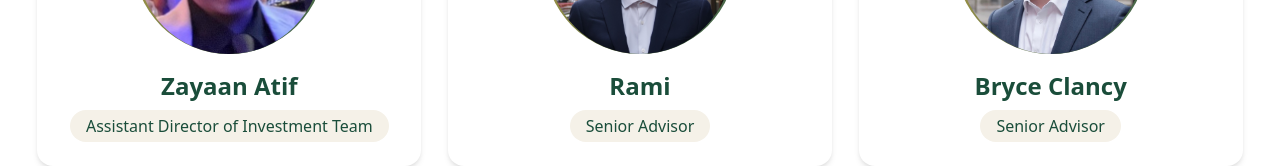
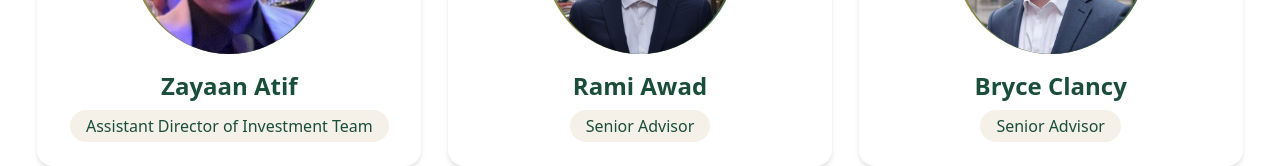
Before and after one commit to raihanzaman/meba-website, a Next.js app: page /eboard in a window 1280 px wide. Shown: the part 2127-2293 px from the top of the page. Built offline with nearby package versions, Linux system fonts and the light colour scheme.

Commit message:
Updates 9/21

```diff
--- a/src/app/eboard/page.tsx
+++ b/src/app/eboard/page.tsx
@@ -97,9 +97,9 @@ export default function eboard() {
               imageSrc="/Zayaan.jpg"
             />
             <Card
-              name="Rami"
+              name="Rami Awad"
               title="Senior Advisor"
-              imageSrc="/Rami.JPG"
+              imageSrc="/Rami.jpg"
             />
             <Card
               name="Bryce Clancy"
```
